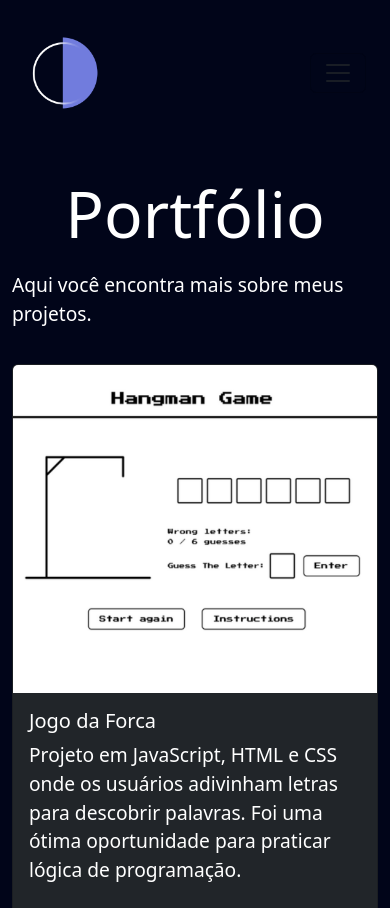
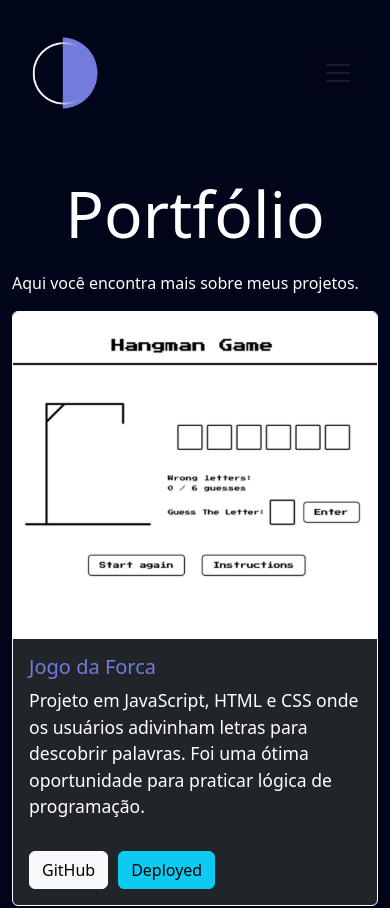
Before and after one commit to williampgdias/my_portfolio, a React (Vite) app: page /my_portfolio/portfolio in a window 390 px wide. Shown: the top 908 px of the page. Built offline with nearby package versions, Linux system fonts and the light colour scheme; a web font is replaced by a local one.

Commit message:
style(Portfolio): Adicionando responsividade.

```diff
--- a/src/pages/Portfolio/Portfolio.css
+++ b/src/pages/Portfolio/Portfolio.css
@@ -2,6 +2,7 @@
     display: flex;
     gap: 15px;
     flex-wrap: wrap;
+    justify-content: center;
 }
 
 .portfolio .title {
@@ -9,11 +10,18 @@
     padding-bottom: 10px;
 }
 
-.portfolio p {
-    font-size: 1.2rem;
-    padding-bottom: 20px;
-}
-
 .portfolio {
     padding-bottom: 100px;
 }
+
+.card {
+    border: 1px solid #fff;
+}
+
+.card-title {
+    color: #717cdc;
+}
+
+.card-text {
+    font-size: 1.1rem !important;
+}
```
